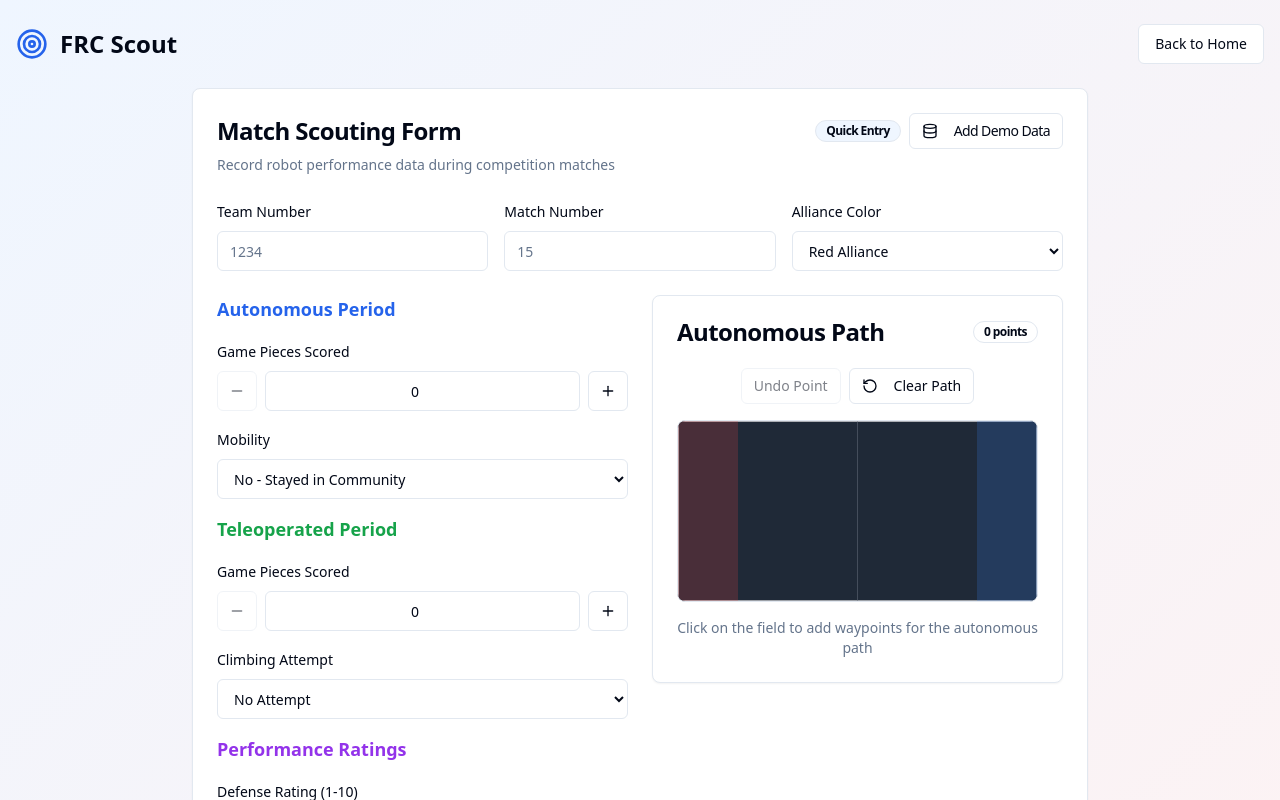
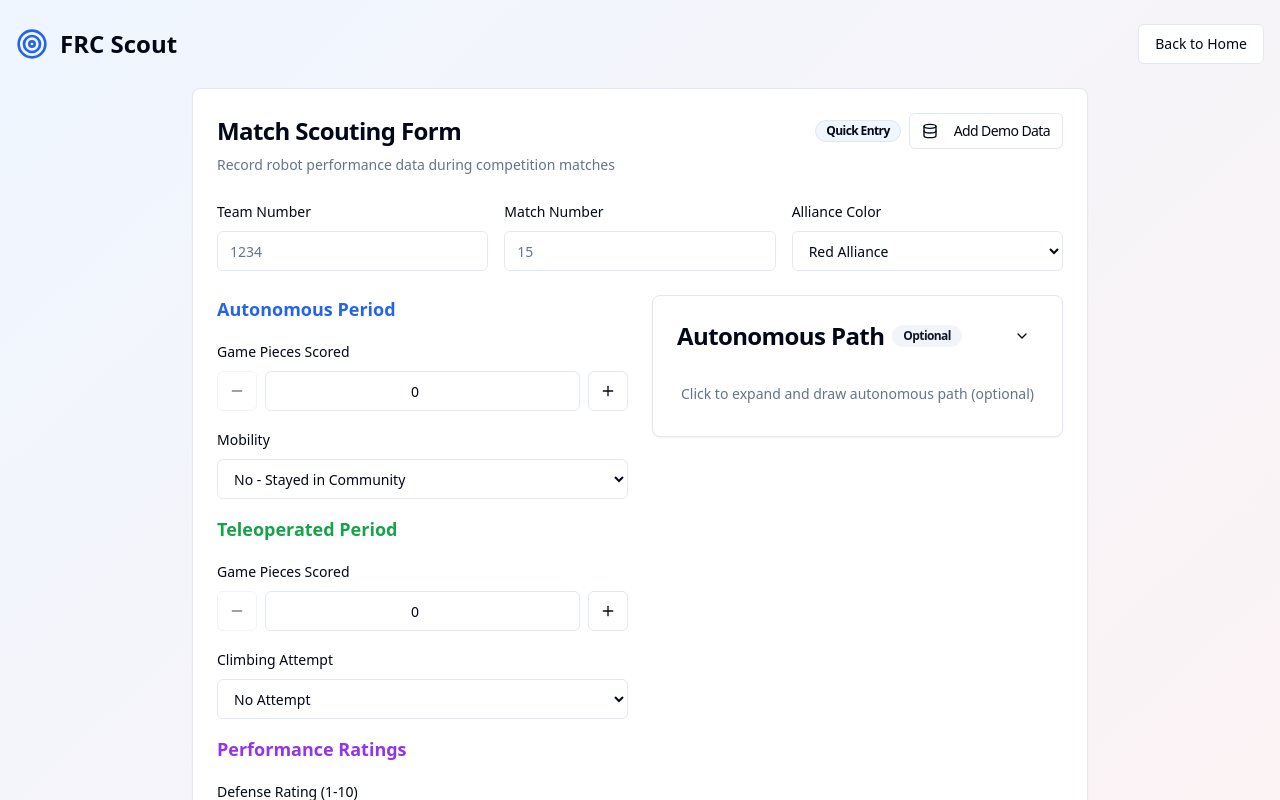
Before and after one commit to confused-404/rrr-scouting-app, a React (Vite) app: page / in a window 1280 px wide. Both pictures are taken after a click on the element 248 px from the left and 387 px from the top of the page. Shown: the top 800 px of the page. Built offline with nearby package versions, Linux system fonts and the light colour scheme.

Commit message:
feat: Make auto path optional
Allow users to optionally draw autonomous paths in the scouting form.

```diff
--- a/src/components/FieldPathDrawer.tsx
+++ b/src/components/FieldPathDrawer.tsx
@@ -1,9 +1,8 @@
-
 import { useState, useRef, useEffect } from "react";
 import { Card, CardContent, CardHeader, CardTitle } from "@/components/ui/card";
 import { Button } from "@/components/ui/button";
 import { Badge } from "@/components/ui/badge";
-import { RotateCcw, Save } from "lucide-react";
+import { RotateCcw, Save, ChevronDown, ChevronUp } from "lucide-react";
 
 interface Point {
   x: number;
@@ -17,6 +16,7 @@ interface FieldPathDrawerProps {
 
 const FieldPathDrawer = ({ onPathChange, initialPath = [] }: FieldPathDrawerProps) => {
   const [path, setPath] = useState<Point[]>(initialPath);
+  const [isExpanded, setIsExpanded] = useState(false);
   const canvasRef = useRef<HTMLCanvasElement>(null);
   const containerRef = useRef<HTMLDivElement>(null);
 
@@ -24,8 +24,10 @@ const FieldPathDrawer = ({ onPathChange, initialPath = [] }: FieldPathDrawerProp
   const FIELD_HEIGHT = 324; // 27 feet in inches / 12 = 27 feet represented
 
   useEffect(() => {
+    if (isExpanded) {
       drawField();
-  }, [path]);
+    }
+  }, [path, isExpanded]);
 
   const drawField = () => {
     const canvas = canvasRef.current;
@@ -124,12 +126,24 @@ const FieldPathDrawer = ({ onPathChange, initialPath = [] }: FieldPathDrawerProp
     <Card>
       <CardHeader>
         <CardTitle className="flex items-center justify-between">
+          <div className="flex items-center space-x-2">
             <span>Autonomous Path</span>
-          <div className="flex space-x-2">
-            <Badge variant="outline">{path.length} points</Badge>
+            <Badge variant="secondary" className="text-xs">Optional</Badge>
+          </div>
+          <div className="flex items-center space-x-2">
+            {path.length > 0 && <Badge variant="outline">{path.length} points</Badge>}
+            <Button
+              onClick={() => setIsExpanded(!isExpanded)}
+              variant="ghost"
+              size="sm"
+              className="h-8 w-8 p-0"
+            >
+              {isExpanded ? <ChevronUp className="h-4 w-4" /> : <ChevronDown className="h-4 w-4" />}
+            </Button>
           </div>
         </CardTitle>
       </CardHeader>
+      {isExpanded && (
         <CardContent>
           <div className="space-y-4">
             <div className="flex space-x-2 justify-center">
@@ -158,6 +172,23 @@ const FieldPathDrawer = ({ onPathChange, initialPath = [] }: FieldPathDrawerProp
             </div>
           </div>
         </CardContent>
+      )}
+      {!isExpanded && path.length === 0 && (
+        <CardContent className="pt-0">
+          <div className="text-sm text-muted-foreground text-center py-2">
+            Click to expand and draw autonomous path (optional)
+          </div>
+        </CardContent>
+      )}
+      {!isExpanded && path.length > 0 && (
+        <CardContent className="pt-0">
+          <div className="text-sm text-center py-2">
+            <Badge variant="outline" className="bg-green-50">
+              Path recorded with {path.length} waypoints
+            </Badge>
+          </div>
+        </CardContent>
+      )}
     </Card>
   );
 };
```
Lines whose indentation alone changed are shown as unchanged.
